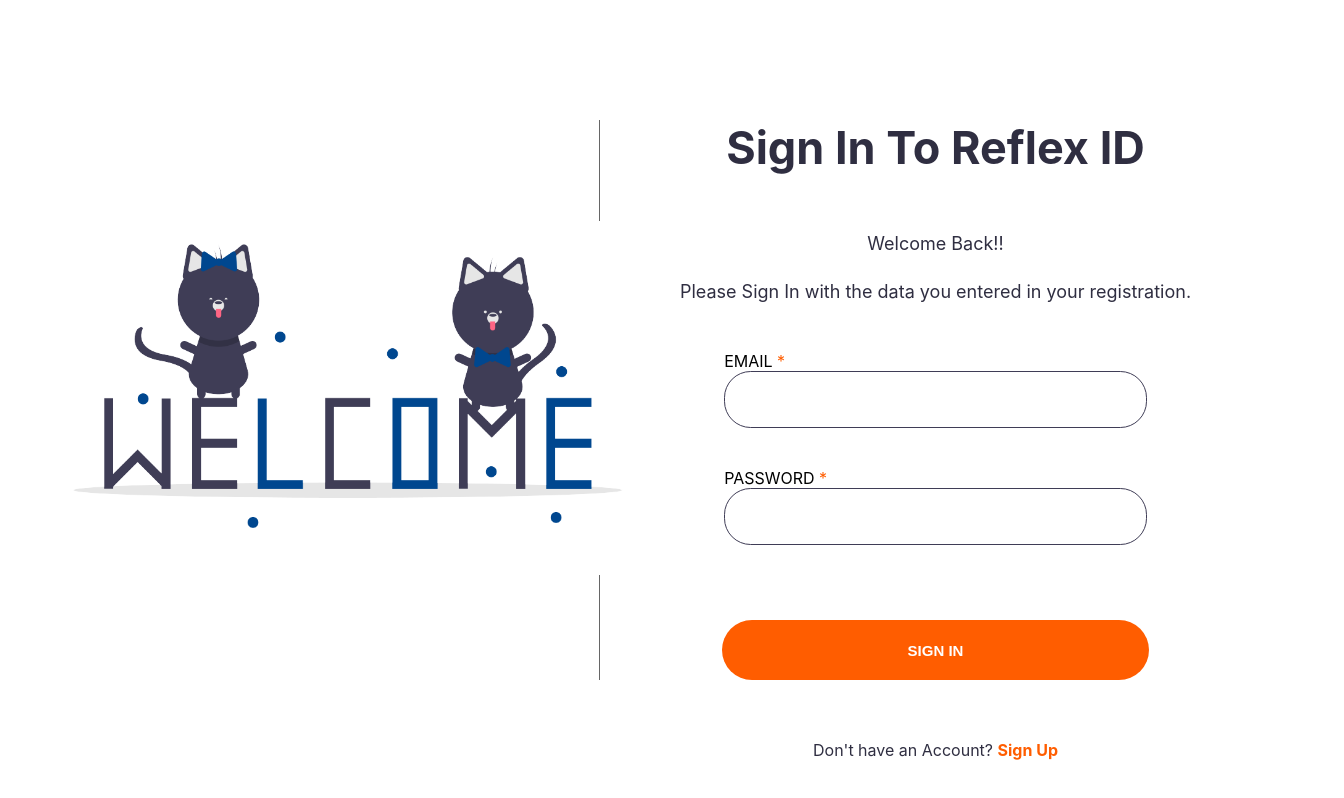
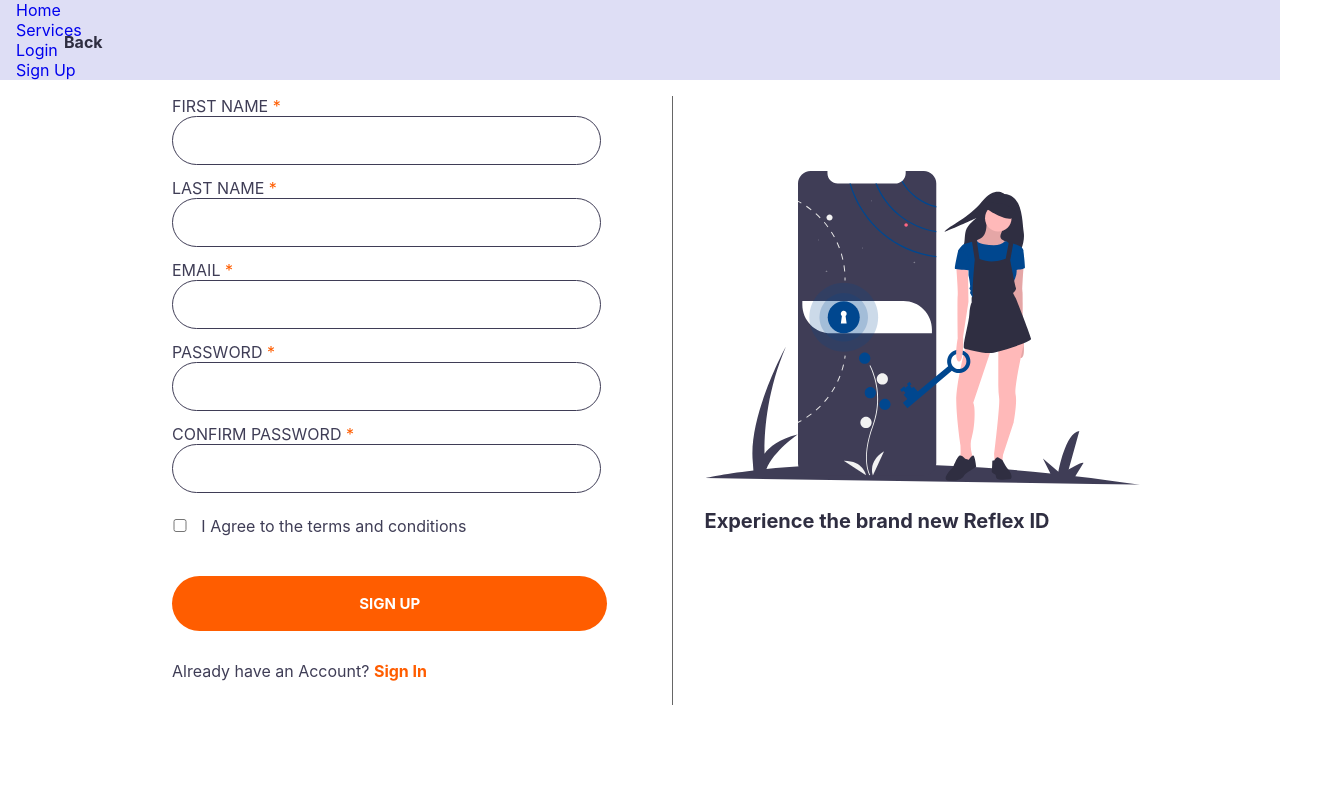
Before and after one commit to Gesare5/FinalProject-Group2-TechDominators-FacialRecognitionApp, a React (Create React App) app in the folder face-recognition-app/: page /sign-up in a window 1280 px wide. Shown: the whole page, 1344 px wide, since content can reach past the window. Built offline with nearby package versions, Linux system fonts and the light colour scheme.

Commit message:
fixed a few bugs on the sign-up and login

```diff
--- a/face-recognition-app/src/App.jsx
+++ b/face-recognition-app/src/App.jsx
@@ -1,10 +1,8 @@
 import Navbar from "./Components/Navbar";
 import { BrowserRouter, Route, Switch } from 'react-router-dom';
-//import Login from './Pages/Login';
-//import signup from './Pages/SignUp';
-// import Landing from "./Pages/Landing";
-// import SignUp from "./Pages/SignUp";
+import Landing from "./Pages/Landing";
 import Login from "./Pages/Login";
+import SignUp from "./Pages/SignUp";
 
 
 
@@ -13,9 +11,9 @@
 
 
     <div className="App">
-      <Login />
+      {/* <SignUp /> */}
 
-      {/* <BrowserRouter>
+      <BrowserRouter>
         <Navbar />
         <Switch>
           <Route path='/' exact>
@@ -25,14 +23,14 @@
             <services />
           </Route>
           <Route path='/Login'>
-            <login />
+            <Login />
           </Route>
           <Route path='/sign-up'>
-            <signup />
+            <SignUp />
           </Route>
         </Switch>
 
-      </BrowserRouter> */}
+      </BrowserRouter>
 
     </div>
 
--- a/face-recognition-app/src/Pages/Login/index.css
+++ b/face-recognition-app/src/Pages/Login/index.css
@@ -1,95 +1,90 @@
-.login_container{
+#login_container{
 min-height: 100vh;
 display: flex;
 justify-content: center;
 align-items: center;
 }
-.login_container input{
+#login_container form{
+height: 70vh;
+padding-left: 5em;
+display: flex;
+flex-direction: column;
+ justify-content: center;
+border-left: 1.5px solid #666666;
+margin-left: -2.5em;
+z-index: -1;
+}
+#login_container #login_image img{
+max-width: 550px;
+margin-left: 6.5em;
+}
+#login_container #login_image label{
+    color: #3F3D56;
+}
+#login_container .email_login{
+margin-top: 2.5em;
+}
+#login_container input{
 color: #3F3D56;
 border: 1.9px solid #3F3D56;
 border-radius: 2em;
 width: 31.25em;
 height: 4em;
 margin-bottom: 3em;
-    align-self: center;
 }
-.login_container form{
-    height: 70vh;
-    padding-left: 5em;
-    padding-right: 1em;
-    display: flex;
-    flex-direction: column;
-    justify-content: center;
-    align-items: center;
-    border-left: 1.5px solid #666666;
-    margin-left: -8em;
-    z-index: -1;
-
-}
-.login_container .login_image img{
-    max-width: 550px;
-    margin-right: 6.5em;
-    /* box-shadow: 0px 0px 4px #666666; */
+#login_container input:focus{
+    border: 1.5px solid #FF5D00;
 }
 #loginform-group{
 display: flex;
 flex-direction: column;
 }
-.login_submit{
+#login_submit{
 background: #FF5D00;
 cursor: pointer;
 width: 28.5em;
-    height: 4em;
+height: 3.8em;
 border: none;
 font-size: 15px;
 font-weight: bold;
-    padding-top: 1em ;
-    padding-bottom: 1em;
 color: white;
 border-radius: 2em;
 position: absolute;
 bottom: 8em;
 }
-.login_submit:hover{
+#login_submit:hover
+{
 background: #3F3D56;
 }
-.login_container a{
+#login_container a{
 text-decoration: none;
 color: #FF5D00;
 font-weight: bold;
 }
-.login_container a:hover{
+#login_container a:hover{
 color: #3F3D56;
 }
-.login_container h1{
-    font-size: 45px;
+#login_container h1{
 font-weight: bold;
 color: #2F2E41;
 position: absolute;
-    top: 2em;
+top: 4em;
 }
-.login_container label::after{
+#login_container label::after{
 content:" *";
 color: #FF5D00;
 display:inline;
 }
-.login_container .email_login{
-    margin-top: 2.5em;
-}
-.login_form_div{
-    display: flex;
-    justify-content: center;
-    align-items: center;
-}
-.login_container p{
+#login_container h4,h5{
 color: #2F2E41;
 margin-bottom: 0.5em;
+font-weight: normal;
 }
-.login_container .content2{
+#login_container h5{
 position: absolute;
-    bottom: 2em;
+bottom: 3em;
+margin-left: 6em;
 }
-.login_container .content1{
-
-    font-size: 18px;
+#login_container h6{
+font-size: 16px;
 }
--- a/face-recognition-app/src/Pages/Login/index.jsx
+++ b/face-recognition-app/src/Pages/Login/index.jsx
@@ -23,7 +23,7 @@
         console.log()
     };
     // handle input form submission
-    function handleInputSubmission(e) {
+    // function handleInputSubmission(e) {
     // useEffect(() => {
     //     setAppState({ loading: true });
     //     const apiUrl = 'https://api.github.com/users/hacktivist123/repos';
@@ -34,25 +34,24 @@
     // }, [setAppState]);
 
 
-        const url = 'http://jsonplaceholder.typicode.com/users';
-    }
+    // const url = 'http://jsonplaceholder.typicode.com/users'; onSubmit={handleInputSubmission}
+    // }
 
 
     return (
         <div>
-            <div className="login_container">
-                <div className="login_image">
+            <div id="login_container">
+                <div id="login_image">
                     <img src={Group} alt="" />
                 </div>
-                <div className="login_form_div">
-                    <form action="" onSubmit={handleInputSubmission}>
+                <form action="">
                     <h1>Sign In To Reflex ID</h1>
-                        <p className="content1" >
+                    <h4 >
                         Welcome Back!!
-                        </p>
-                        <p className="content1">
+                    </h4>
+                    <h4 >
                         Please Sign In with the data you entered in your registration.
-                        </p>
+                    </h4>
                     <div className="email_login" id="loginform-group">
                         <label htmlFor="">EMAIL</label>
                         <input
@@ -76,17 +75,17 @@
                             required
                         />
                     </div>
+                    <h6 ><a href="/">Forgot Password?</a></h6>
 
-                        <button className="login_submit" type="submit" value="" >
+                    <button id="login_submit" type="submit" value="" >
                         SIGN IN</button>
 
-                        <p className="content2">Don't have an Account?  <a href="/sign-up">Sign Up</a></p>
+                    <h5 >Don't have an Account?  <a href="/sign-up">Sign Up</a></h5>
 
                 </form>
             </div>
 
         </div>
-        </div>
     );
 }
 
--- a/face-recognition-app/src/Pages/SignUp/index.css
+++ b/face-recognition-app/src/Pages/SignUp/index.css
@@ -9,16 +9,19 @@
     color: #666666;
     border: 1.9px solid #3F3D56;
     border-radius: 2em;
-    width: 80%;
-    height: 3em;
+    width: 30em;
+    height: 3.5em;
     margin-bottom: 1em;
 }
 .sign_up_container form{
-    padding: 1em 1.5em;
+    padding-left: 2em;
+    padding-right: 4em;
     display: flex;
     flex-direction: column;
-    border-right: 1.5px solid #3F3D56;
+    border-right: 1.5px solid #666666;
     margin-right: 2em;
+    margin-top: 6em;
+    align-items: center;
 }
 .sign_up_container{
     max-width: 1000px;
@@ -30,11 +33,11 @@
 .sign_up_submit{
     background: #FF5D00;
     cursor: pointer;
-    width: 80%;
+    width: 29em;
     border: none;
     font-size: 15px;
-    font-weight: 150;
-    padding: 0.9em 2em;
+    font-weight: bold;
+    padding: 1.2em 2em;
     color: white;
     border-radius: 2em;
     margin-top: 2em;
@@ -63,14 +66,30 @@
     color: #FF5D00;
     display:inline;
 }
-.sign_up_image{
-    max-width: 600px;
+.sign_up_image img{
+    max-width: 500px;
 }
 .sign_up_image h1{
-    font-size: 1.4em;
+    font-size: 20px;
     font-weight: bold;
     color: #2F2E41;
-    margin-top: 2em;
+    margin-top: 1em;
+}
+.sign_up_container .back-link{
+    color: #2F2E41;
+    position: absolute;
+    top: 2em;
+    left: 4em;
+}
+.sign_up_container .back-link:hover{
+    color: #FF5D00;
+}
+.sign_up_container .checked{
+    width: 1.2em;
+    height: auto;
+    margin-right: 1em;
+    margin-top: 1em;
+
 }
 @media (max-width: 480px) {
     .sign_up_container{
--- a/face-recognition-app/src/Pages/SignUp/index.jsx
+++ b/face-recognition-app/src/Pages/SignUp/index.jsx
@@ -7,7 +7,9 @@
         <div>
             <div className="main-sign-up">
                 <div className="sign_up_container">
+
                     <form action="">
+                        <a href="/" className="back-link">Back</a>
                         <div classname="sign_group">
                             <label htmlFor="">FIRST NAME</label>
                             <input type="text" required />
@@ -32,11 +34,14 @@
                             <input type="text"
                                 required />
                         </div>
-
+                        <div>
+                            <input type="checkbox" className="checked" />
+                            <span class="checkmark">I Agree to the terms and conditions</span>
+                        </div>
                         <button className="sign_up_submit" type="submit" value="" >
                             SIGN UP</button>
 
-                        <p>Already have an Account?  <a href="">Sign In</a></p>
+                        <p>Already have an Account? <a href="">Sign In</a></p>
                     </form>
                     <div className="sign_up_image">
                         <img src={Group} alt="" />
```
Lines whose indentation alone changed are shown as unchanged.
